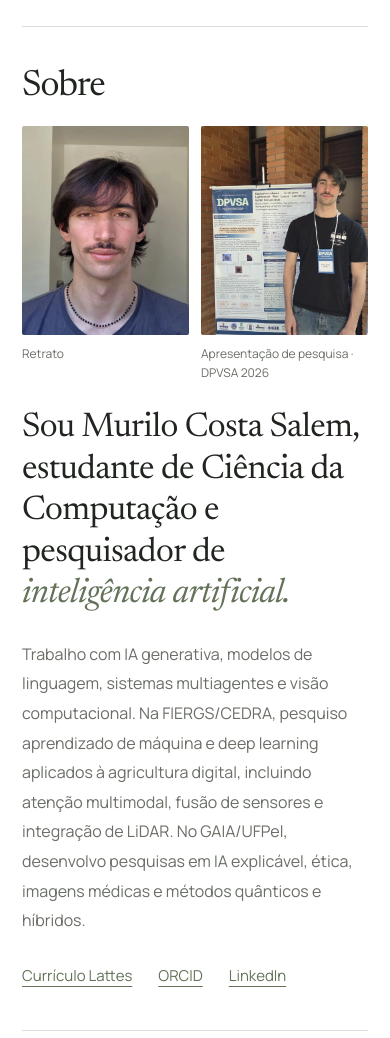
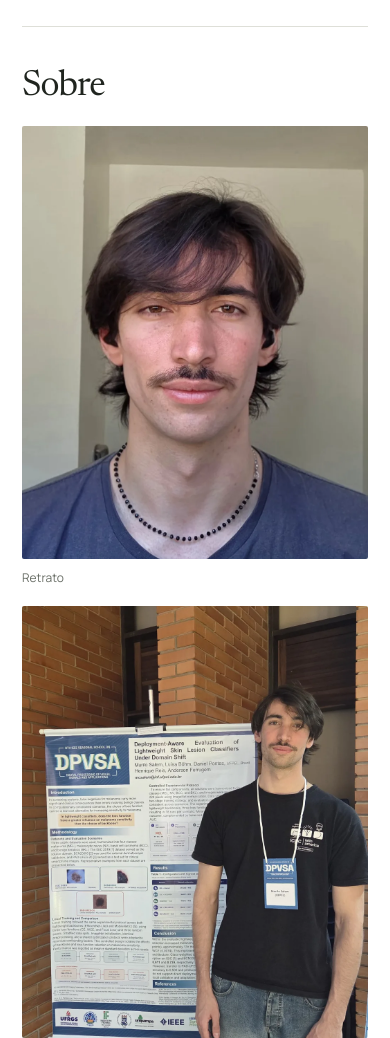
Before and after one commit to murilo-salem/murilosalem, a plain HTML site: page index.html in a window 390 px wide. Shown: the part 940-1978 px from the top of the page. Drawn offline with Linux system fonts and the light colour scheme.

Commit message:
Stack profile photos in about section

```diff
--- a/assets/styles.css
+++ b/assets/styles.css
@@ -269,7 +269,7 @@ footer { display: flex; justify-content: space-between; align-items: baseline; g
 }
 
 /* Photographs and original research documents, sourced from their publishers. */
-.portrait-gallery { display: grid; grid-template-columns: repeat(2, minmax(0, 1fr)); gap: 14px; margin-top: 32px; }
+.portrait-gallery { display: grid; grid-template-columns: 1fr; gap: 22px; max-width: 264px; margin-top: 32px; }
 .portrait { min-width: 0; margin: 0; }
 .portrait > img { display: block; width: 100%; height: auto; aspect-ratio: 4 / 5; object-fit: cover; object-position: 50% 47%; border-radius: 2px; }
 .portrait figcaption { font: 400 12px/1.55 var(--sans); color: var(--muted); margin-top: 10px; }
@@ -294,7 +294,7 @@ footer { display: flex; justify-content: space-between; align-items: baseline; g
 .paper-preview figcaption > a:hover { color: var(--olive); text-decoration: underline; }
 .paper-preview figcaption > span { display: block; font-size: 13px; line-height: 1.6; color: var(--muted); margin-top: 9px; }
 @media (max-width: 1100px) {
-  .portrait-gallery { gap: 10px; }
+  .portrait-gallery { gap: 16px; }
   .institution-strip { gap: 12px; }
   .institution-frame { height: 74px; }
   .institution-frame img { max-height: 50px; }
@@ -303,7 +303,7 @@ footer { display: flex; justify-content: space-between; align-items: baseline; g
 }
 @media (max-width: 760px) {
   .about-profile { display: block; }
-  .portrait-gallery { margin-top: 18px; gap: 12px; }
+  .portrait-gallery { max-width: min(100%, 360px); margin: 18px auto 0; gap: 18px; }
   .portrait { width: auto; }
   .portrait figcaption { font-size: 12px; }
   .institution-area h3 { font-size: 24px; }
```
